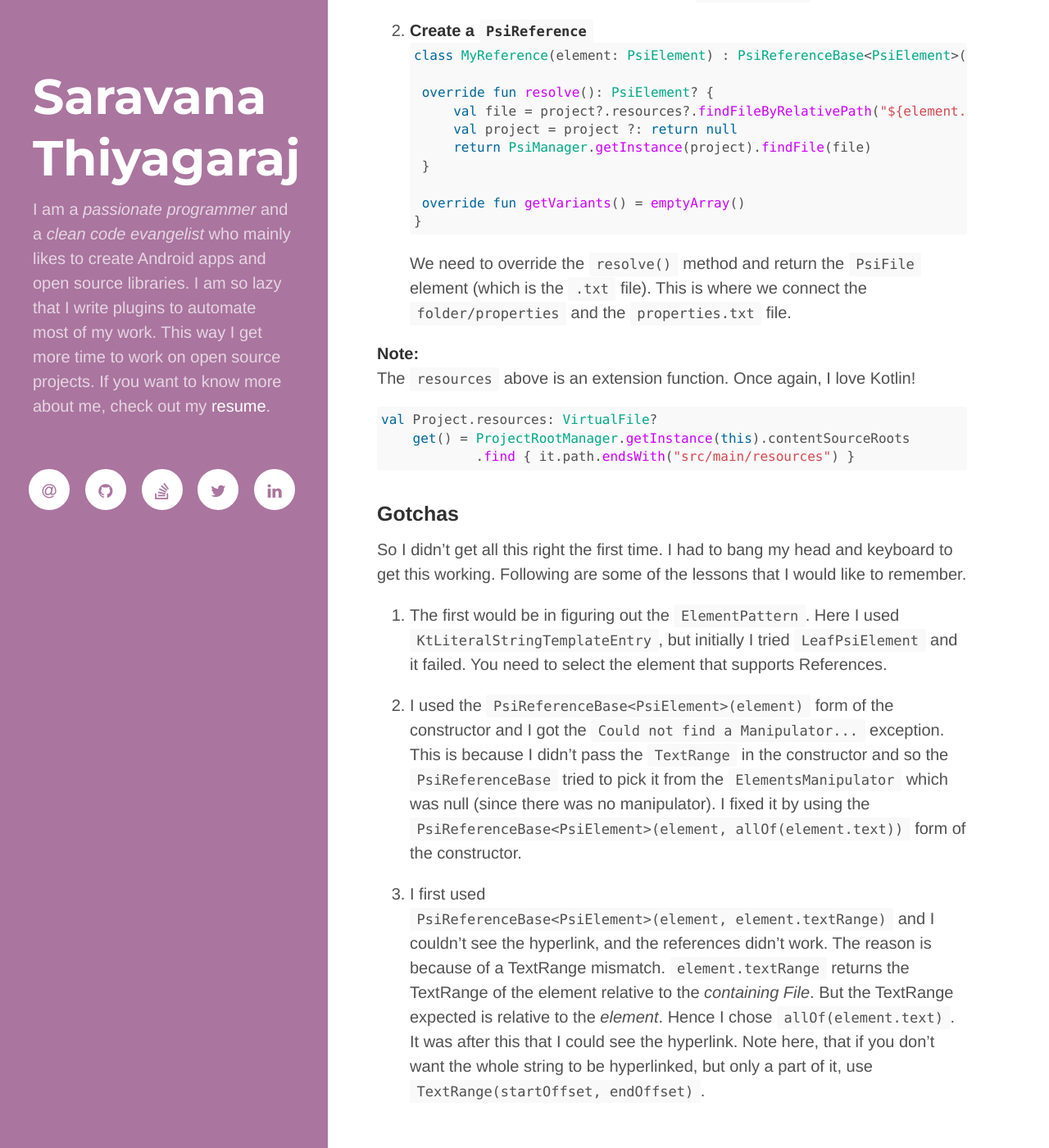
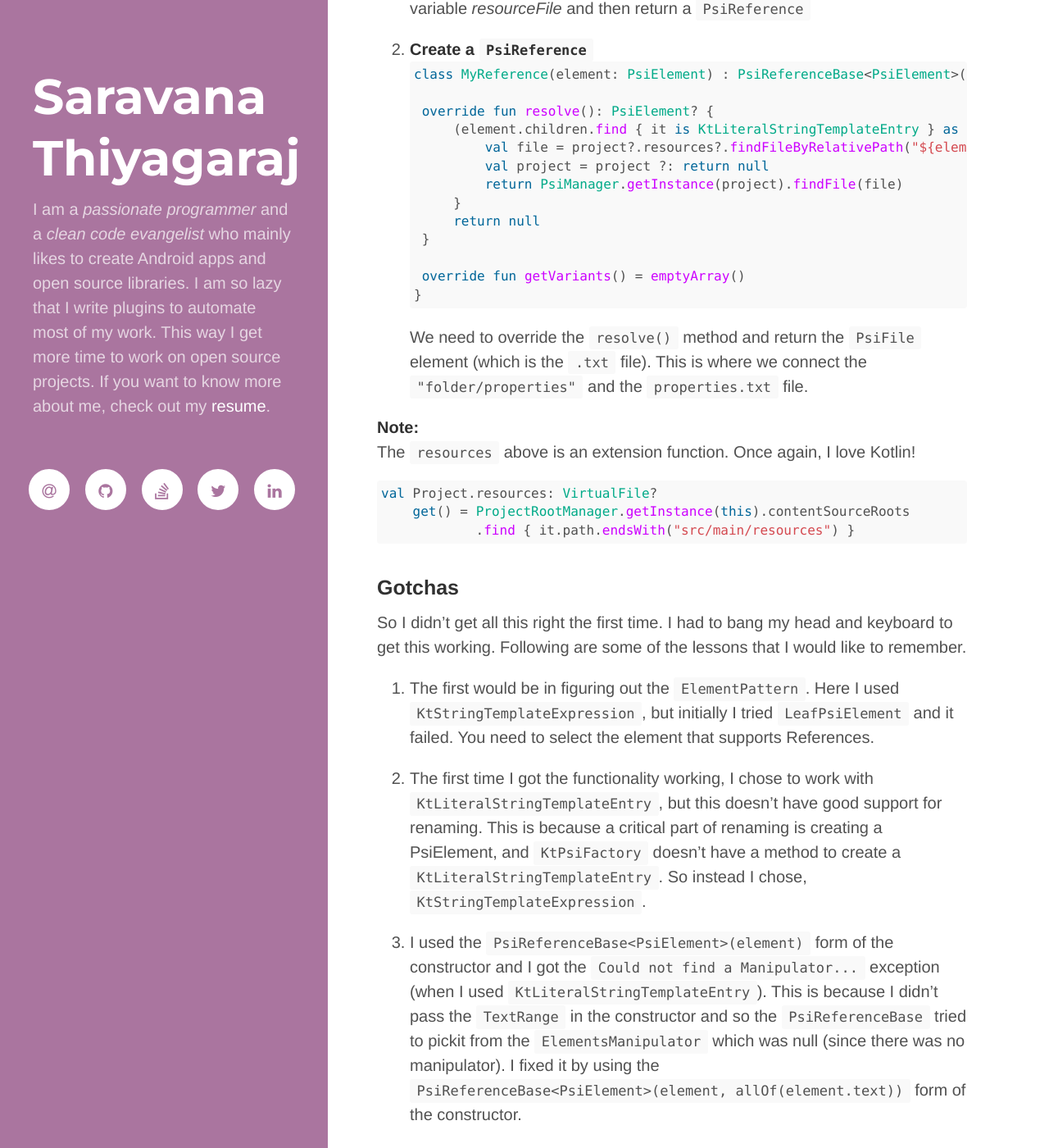
Before and after one commit to thsaravana/thsaravana.github.io, a Jekyll site: the page built from _posts/2018-10-02-intellij-kotlin-psi-reference-contributor.md, in a window 1280 px wide and 1400 px high, scrolled down 1460 px. Shown: the whole window at 82% size. Built offline with Jekyll 4.4.1, drawn with Linux system fonts in a browser that asks for light colours; nearby versions of some CDN libraries; some of the changed text lies outside the part shown.

Commit message:
Blog 2 - Updating the latest changes of the plugin

````diff
--- a/_posts/2018-10-02-intellij-kotlin-psi-reference-contributor.md
+++ b/_posts/2018-10-02-intellij-kotlin-psi-reference-contributor.md
@@ -27,11 +27,12 @@
 class MyReferenceContributor : PsiReferenceContributor() {
 
     override fun registerReferenceProviders(registrar: PsiReferenceRegistrar) {
-        registrar.registerReferenceProvider(psiElement(KtLiteralStringTemplateEntry::class.java), MyReferenceProvider())
+        registrar.registerReferenceProvider(psiElement(KtStringTemplateExpression::class.java), MyReferenceProvider())
     }
 
     class MyReferenceProvider : PsiReferenceProvider() {
         override fun getReferencesByElement(element: PsiElement, context: ProcessingContext): Array<PsiReference> {
+            if (element !is KtStringTemplateExpression) return emptyArray()
             val property = element.parents().find { it is KtProperty } as? KtProperty
             if (property?.name == "resourceFile") {
                 return arrayOf(MyReference(element))
@@ -48,7 +49,7 @@
         <psi.referenceContributor implementation="com.sample.MyReferenceContributor"/>
     </extensions>
     ```
-In the Psi tree, `folder/properties` is `KtLiteralStringTemplateEntry`. I used *PsiViewer* to find this and so should you.
+In the Psi tree, `"folder/properties"` is `KtStringTemplateExpression`. I used *PsiViewer* to find this and so should you.
 So we register our `PsiReferenceProvider` to match that pattern. The `PsiReferenceProvider` implementation is quite simple.
 We check for the variable *resourceFile* and then return a `PsiReference`
 
@@ -58,16 +59,19 @@
 class MyReference(element: PsiElement) : PsiReferenceBase<PsiElement>(element, allOf(element.text)) {
 
     override fun resolve(): PsiElement? {
-        val file = project?.resources?.findFileByRelativePath("${element.text}.txt") ?: return null
-        val project = project ?: return null
-        return PsiManager.getInstance(project).findFile(file)
+        (element.children.find { it is KtLiteralStringTemplateEntry } as KtLiteralStringTemplateEntry)?.let{
+            val file = project?.resources?.findFileByRelativePath("${element.text}.txt") ?: return null
+            val project = project ?: return null
+            return PsiManager.getInstance(project).findFile(file)
+        }
+        return null
     }
 
     override fun getVariants() = emptyArray()
 }
 ```
 We need to override the `resolve()` method and return the `PsiFile` element (which is the `.txt` file). This is where
-we connect the `folder/properties` and the `properties.txt` file.
+we connect the `"folder/properties"` and the `properties.txt` file.
 
 **Note:<br>**
 The `resources` above is an extension function. Once again, I love Kotlin!
@@ -82,15 +86,19 @@
 So I didn't get all this right the first time. I had to bang my head and keyboard to get this working. Following are some
 of the lessons that I would like to remember.
 
-1. The first would be in figuring out the `ElementPattern`. Here I used `KtLiteralStringTemplateEntry`, but initially I
+1. The first would be in figuring out the `ElementPattern`. Here I used `KtStringTemplateExpression`, but initially I
 tried `LeafPsiElement` and it failed. You need to select the element that supports References.
 
-2. I used the `PsiReferenceBase<PsiElement>(element)` form of the constructor and I got the `Could not find a Manipulator...`
-exception. This is because I didn't pass the `TextRange` in the constructor and so the `PsiReferenceBase` tried to pick
-it from the `ElementsManipulator` which was null (since there was no manipulator). I fixed it by using the
-`PsiReferenceBase<PsiElement>(element, allOf(element.text))` form of the constructor.
+2. The first time I got the functionality working, I chose to work with `KtLiteralStringTemplateEntry`, but this doesn't have
+good support for renaming. This is because a critical part of renaming is creating a PsiElement, and `KtPsiFactory` doesn't have
+a method to create a `KtLiteralStringTemplateEntry`. So instead I chose, `KtStringTemplateExpression`.
 
-3. I first used `PsiReferenceBase<PsiElement>(element, element.textRange)` and I couldn't see the hyperlink, and the references
+3. I used the `PsiReferenceBase<PsiElement>(element)` form of the constructor and I got the `Could not find a Manipulator...`
+exception (when I used `KtLiteralStringTemplateEntry`). This is because I didn't pass the `TextRange` in the constructor and
+so the `PsiReferenceBase` tried to pickit from the `ElementsManipulator` which was null (since there was no manipulator).
+I fixed it by using the `PsiReferenceBase<PsiElement>(element, allOf(element.text))` form of the constructor.
+
+4. I first used `PsiReferenceBase<PsiElement>(element, element.textRange)` and I couldn't see the hyperlink, and the references
 didn't work. The reason is because of a TextRange mismatch. `element.textRange` returns the TextRange of the element
 relative to the *containing File*. But the TextRange expected is relative to the *element*. Hence I chose `allOf(element.text)`.
 It was after this that I could see the hyperlink. Note here, that if you don't want the whole string to be hyperlinked, but only
````
